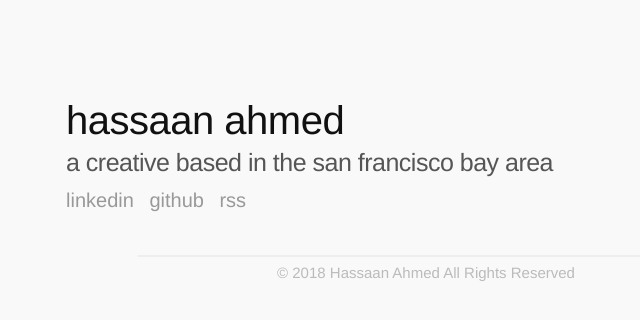
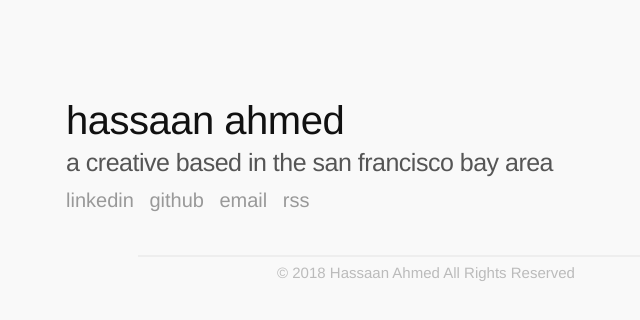
Before and after one commit to ahmedxyz/ahmedxyz.github.io, a Jekyll site: the page built from index.html, in a window 1280 px wide. Shown: the top 320 px of the page, without its empty margins (214-854 px from the left). Built offline with Jekyll 4.4.1, drawn with Linux system fonts in a browser that asks for light colours.

Commit message:
Add email to nav bar

```diff
--- a/_config.yml
+++ b/_config.yml
@@ -19,6 +19,8 @@ nav:
     href:           "//linkedin.com/in/hassaan-ahmed-ca"
   - name:           "Github"
     href:           "//github.com/hahmed427"
+  - name:           "Email"
+    href:           "mailto:me@hassaanahmed.com"
   - name:           "RSS"
     href:            "/feed.xml"
 
```
